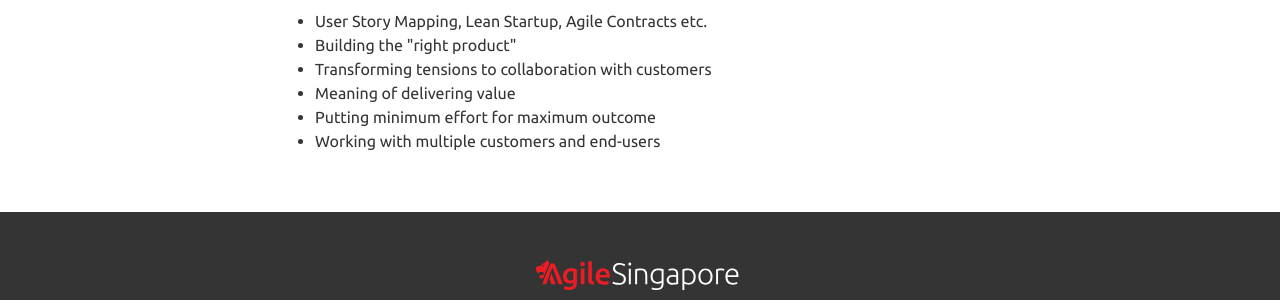
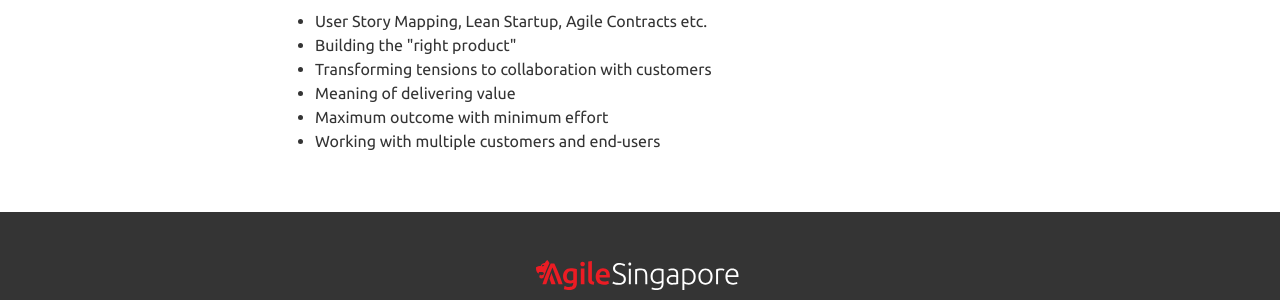
Before and after one commit to agilesingapore/2016, a Jekyll site: the page built from program.html, in a window 1280 px wide and 900 px high, scrolled down 1277 px. Shown: the part 310-610 px from the top of the window. Built offline with Jekyll 4.4.1, drawn with Linux system fonts in a browser that asks for light colours; nearby versions of some CDN libraries; comment, search, counter and statistics services are not loaded.

Commit message:
Rephrase

```diff
--- a/program.html
+++ b/program.html
@@ -83,7 +83,7 @@ title: Program |
         <li>Building the "right product"</li>
         <li>Transforming tensions to collaboration with customers</li>
         <li>Meaning of delivering value</li>
-        <li>Putting minimum effort for maximum outcome</li>
+        <li>Maximum outcome with minimum effort</li>
         <li>Working with multiple customers and end-users</li>
       </ul>
 
```
